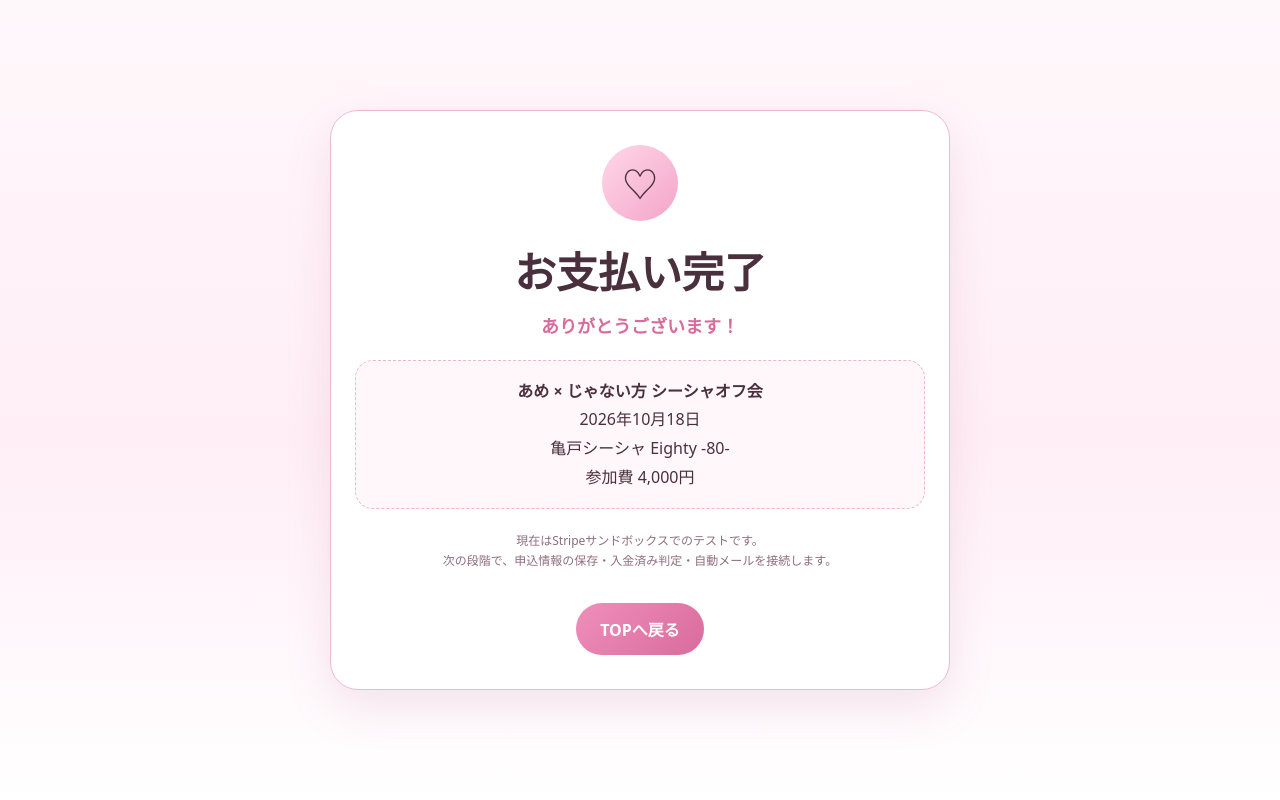
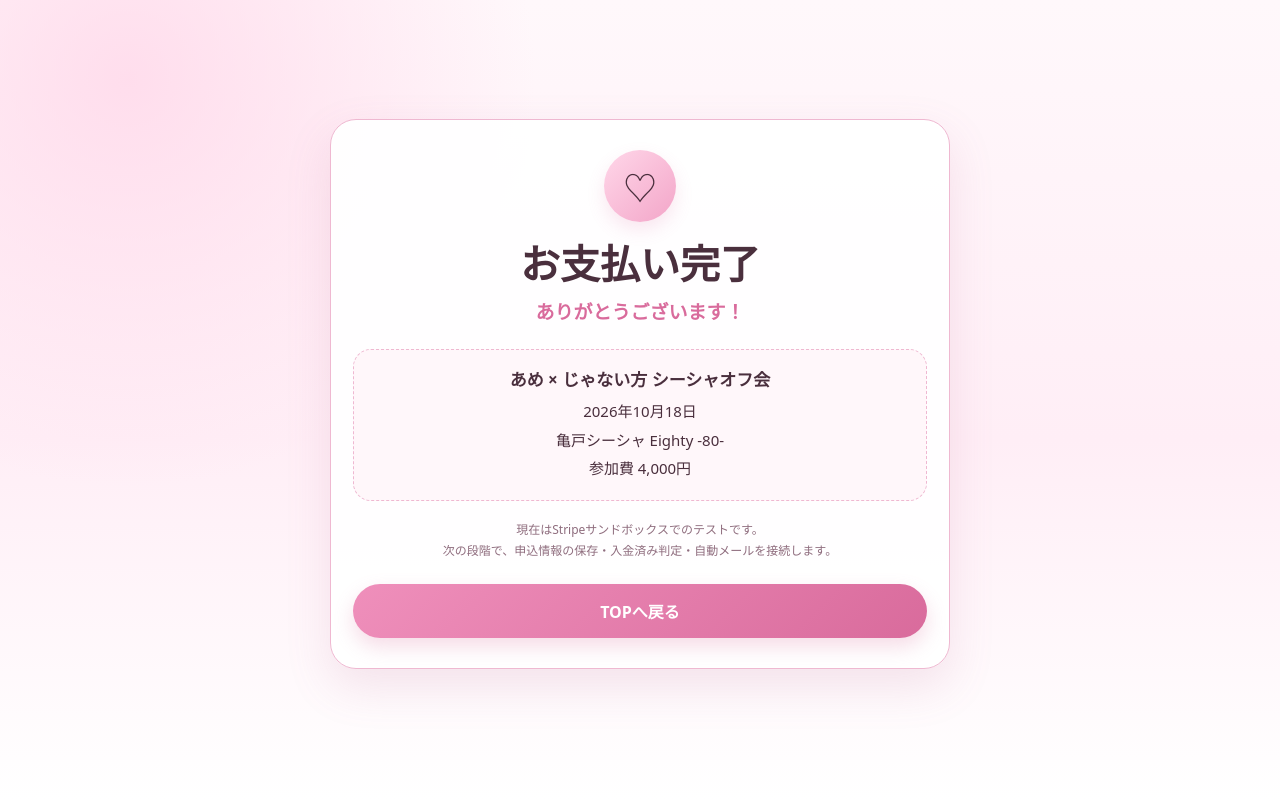
Before and after one commit to k2chanxmx-cloud/shisha-offkai, a Flask app: page /success in a window 1280 px wide. Run offline with Flask 3, Linux system fonts and the light colour scheme.

Commit message:
Add files via upload

```diff
--- a/templates/success.html
+++ b/templates/success.html
@@ -2,51 +2,217 @@
 <html lang="ja">
 <head>
   <meta charset="utf-8">
-  <meta name="viewport" content="width=device-width,initial-scale=1">
+  <meta name="viewport" content="width=device-width, initial-scale=1, viewport-fit=cover">
   <title>お支払い完了｜あめ × じゃない方 シーシャオフ会</title>
   <style>
-    :root{--pink:#ef8fbb;--rose:#d96b9c;--ink:#4a2f3d;--muted:#8f6d7e;--line:#efb8d1}
-    *{box-sizing:border-box}
+    :root{
+      --pink:#ef8fbb;
+      --rose:#d96b9c;
+      --ink:#4a2f3d;
+      --muted:#8f6d7e;
+      --line:#efb8d1;
+      --soft:#fff7fa;
+    }
+
+    *{
+      box-sizing:border-box;
+      min-width:0;
+    }
+
+    html,body{
+      margin:0;
+      width:100%;
+      overflow-x:hidden;
+    }
+
     body{
-      margin:0;min-height:100vh;display:grid;place-items:center;
+      min-height:100vh;
+      min-height:100dvh;
       font-family:"Yu Gothic","Hiragino Kaku Gothic ProN",system-ui,sans-serif;
       color:var(--ink);
-      background:linear-gradient(180deg,#fff8fb 0%,#ffeef6 55%,#fff 100%);
-      padding:20px;
+      background:
+        radial-gradient(circle at 10% 10%,rgba(255,213,232,.75),transparent 30%),
+        linear-gradient(180deg,#fff8fb 0%,#ffeef6 55%,#fff 100%);
+      padding:
+        max(18px, env(safe-area-inset-top))
+        max(14px, env(safe-area-inset-right))
+        max(24px, env(safe-area-inset-bottom))
+        max(14px, env(safe-area-inset-left));
     }
+
+    .page{
+      width:100%;
+      max-width:620px;
+      margin:0 auto;
+      min-height:calc(100dvh - 48px);
+      display:flex;
+      align-items:center;
+      justify-content:center;
+    }
+
     .card{
-      width:min(620px,100%);background:#fff;border:1px solid var(--line);border-radius:28px;
-      padding:34px 24px;text-align:center;box-shadow:0 18px 45px rgba(183,104,143,.15)
+      width:100%;
+      background:rgba(255,255,255,.96);
+      border:1px solid var(--line);
+      border-radius:26px;
+      padding:30px 22px;
+      text-align:center;
+      box-shadow:0 18px 45px rgba(183,104,143,.15);
+      overflow:hidden;
     }
+
     .mark{
-      width:76px;height:76px;border-radius:50%;display:grid;place-items:center;margin:0 auto 18px;
-      background:linear-gradient(135deg,#ffd7e9,#f3a5c8);font-size:36px
+      width:72px;
+      height:72px;
+      border-radius:50%;
+      display:grid;
+      place-items:center;
+      margin:0 auto 18px;
+      background:linear-gradient(135deg,#ffd7e9,#f3a5c8);
+      font-size:34px;
+      box-shadow:0 8px 18px rgba(217,107,156,.16);
     }
-    h1{font-size:clamp(28px,7vw,42px);margin:0 0 12px}
-    .lead{color:var(--rose);font-weight:800;font-size:18px}
-    .box{margin:22px 0;padding:16px;border-radius:18px;background:#fff7fa;border:1px dashed var(--line);line-height:1.8}
-    .small{font-size:12px;color:var(--muted);line-height:1.7}
-    a{
-      display:inline-block;margin-top:20px;text-decoration:none;color:#fff;font-weight:800;
-      padding:14px 24px;border-radius:999px;background:linear-gradient(135deg,var(--pink),var(--rose))
+
+    h1{
+      font-size:clamp(27px,8vw,40px);
+      line-height:1.2;
+      margin:0 0 10px;
+      overflow-wrap:anywhere;
+    }
+
+    .lead{
+      color:var(--rose);
+      font-weight:800;
+      font-size:clamp(16px,4.5vw,19px);
+      line-height:1.5;
+    }
+
+    .event-box{
+      margin:22px 0 18px;
+      padding:17px 14px;
+      border-radius:18px;
+      background:var(--soft);
+      border:1px dashed var(--line);
+      line-height:1.9;
+      font-size:15px;
+      overflow-wrap:anywhere;
+    }
+
+    .event-title{
+      display:block;
+      font-size:17px;
+      line-height:1.5;
+      margin-bottom:5px;
+    }
+
+    .session{
+      margin:16px 0 0;
+      padding:12px 13px;
+      border-radius:14px;
+      background:#fff;
+      border:1px solid #f3d5e2;
+      text-align:left;
+    }
+
+    .session-label{
+      display:block;
+      color:var(--muted);
+      font-size:11px;
+      margin-bottom:5px;
+    }
+
+    .session-id{
+      display:block;
+      width:100%;
+      font-family:ui-monospace,SFMono-Regular,Menlo,Consolas,monospace;
+      font-size:11px;
+      line-height:1.55;
+      color:#8b6075;
+      overflow-wrap:anywhere;
+      word-break:break-all;
+    }
+
+    .small{
+      font-size:12px;
+      color:var(--muted);
+      line-height:1.8;
+      margin:17px 0 0;
+      overflow-wrap:anywhere;
+    }
+
+    .button{
+      display:block;
+      width:100%;
+      margin-top:22px;
+      text-decoration:none;
+      color:#fff;
+      font-weight:800;
+      font-size:16px;
+      padding:15px 18px;
+      border-radius:999px;
+      background:linear-gradient(135deg,var(--pink),var(--rose));
+      box-shadow:0 9px 20px rgba(217,107,156,.24);
+    }
+
+    @media (max-width:480px){
+      body{
+        padding:
+          max(12px, env(safe-area-inset-top))
+          max(10px, env(safe-area-inset-right))
+          max(18px, env(safe-area-inset-bottom))
+          max(10px, env(safe-area-inset-left));
+      }
+
+      .page{
+        min-height:calc(100dvh - 30px);
+        align-items:flex-start;
+        padding-top:8px;
+      }
+
+      .card{
+        border-radius:22px;
+        padding:24px 15px 22px;
+      }
+
+      .mark{
+        width:62px;
+        height:62px;
+        font-size:29px;
+        margin-bottom:14px;
+      }
+
+      .event-box{
+        margin-top:18px;
+        padding:15px 11px;
+        font-size:14px;
+      }
+
+      .event-title{
+        font-size:16px;
+      }
     }
   </style>
 </head>
 <body>
-  <main class="card">
+  <main class="page">
+    <section class="card">
       <div class="mark">♡</div>
+
       <h1>お支払い完了</h1>
       <div class="lead">ありがとうございます！</div>
 
-    <div class="box">
-      <strong>あめ × じゃない方 シーシャオフ会</strong><br>
+      <div class="event-box">
+        <strong class="event-title">あめ × じゃない方 シーシャオフ会</strong>
         2026年10月18日<br>
         亀戸シーシャ Eighty -80-<br>
         参加費 4,000円
       </div>
 
       {% if session_id %}
-    <div class="small">Stripe Checkout Session: {{ session_id }}</div>
+      <div class="session">
+        <span class="session-label">Stripe Checkout Session</span>
+        <span class="session-id">{{ session_id }}</span>
+      </div>
       {% endif %}
 
       <p class="small">
@@ -54,7 +220,8 @@
         次の段階で、申込情報の保存・入金済み判定・自動メールを接続します。
       </p>
 
-    <a href="{{ url_for('index') }}">TOPへ戻る</a>
+      <a class="button" href="{{ url_for('index') }}">TOPへ戻る</a>
+    </section>
   </main>
 </body>
 </html>
```
Lines whose indentation alone changed are shown as unchanged.
